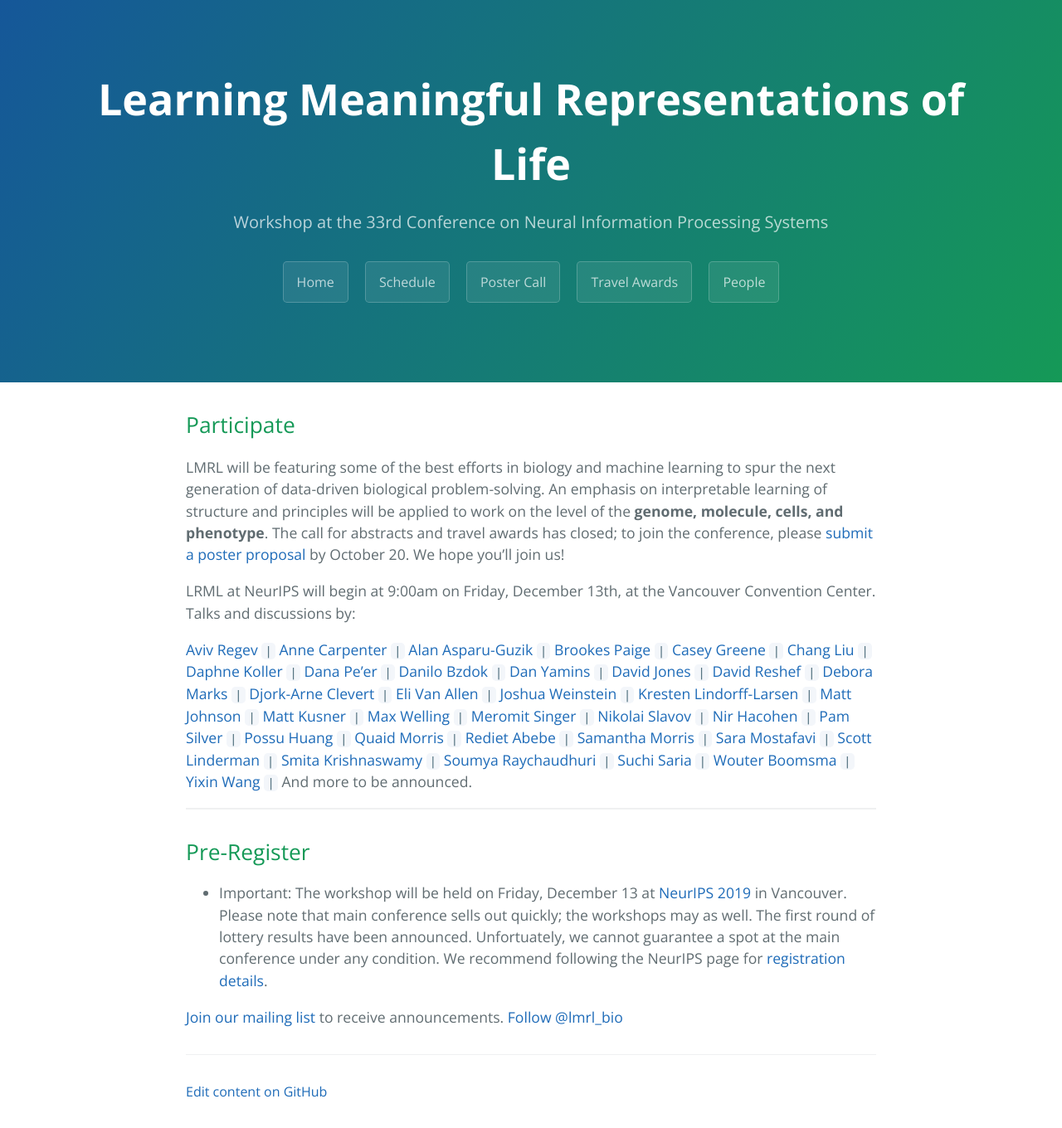
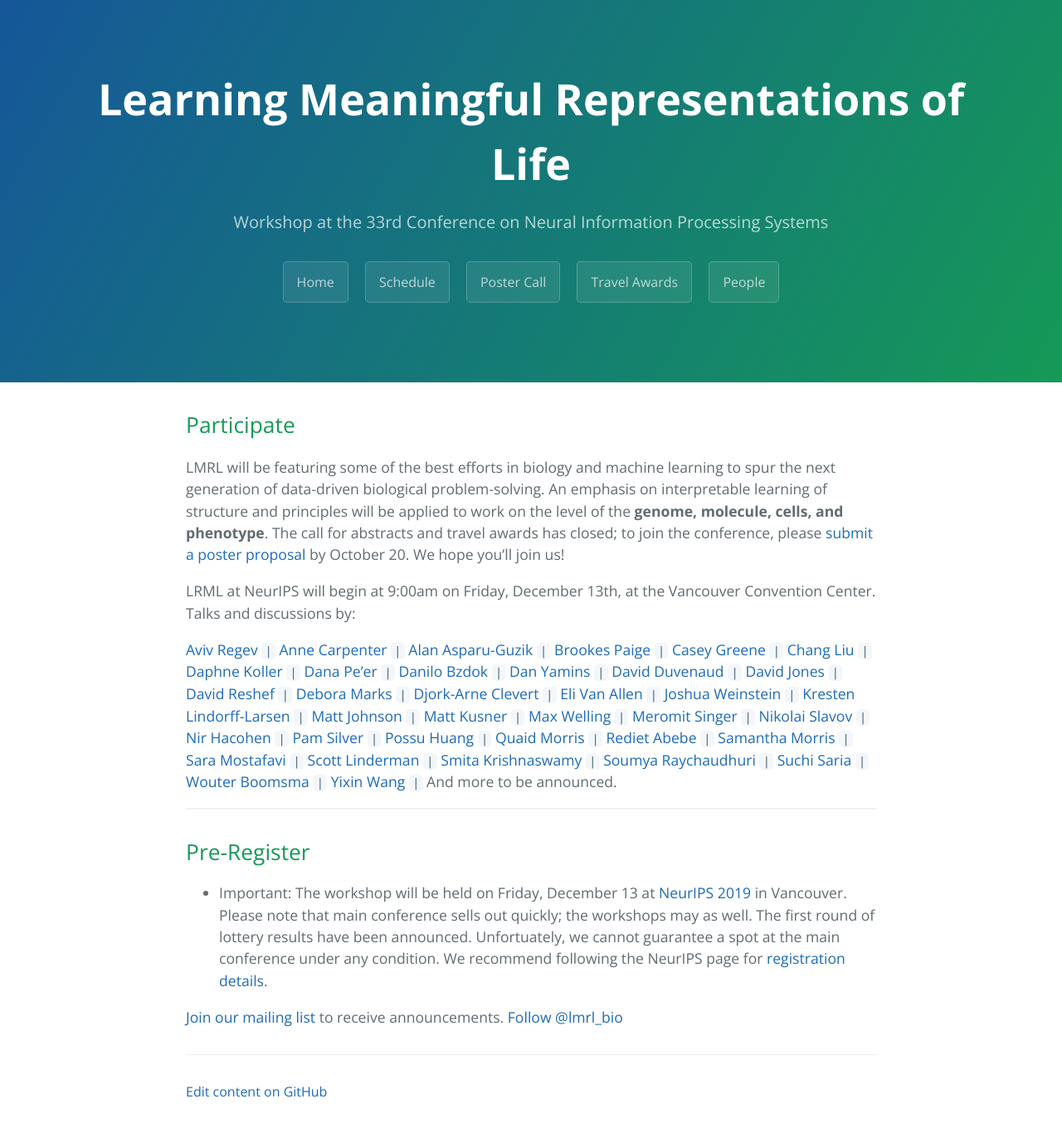
Before and after one commit to lmrl-bio/lmrl-bio.github.io, a Jekyll site: the page built from index.md, in a window 1280 px wide. Shown: the whole page at 83% size. Built offline with Jekyll 4.4.1, drawn with Linux system fonts in a browser that asks for light colours; comment, search, counter and statistics services are not loaded; our own code applies the rules of GitHub Pages for plain Markdown files.

Commit message:
Update index.md

```diff
--- a/index.md
+++ b/index.md
@@ -18,6 +18,7 @@ LRML at NeurIPS will begin at 9:00am on Friday, December 13th, at the Vancouver
 [Dana Pe’er](https://www.mskcc.org/research/ski/labs/dana-pe-er) `|`
 [Danilo Bzdok](https://danilobzdok.de/) `|`
 [Dan Yamins](https://neuroailab.stanford.edu/) `|`
+[David Duvenaud](http://www.cs.toronto.edu/~duvenaud/) `|`
 [David Jones](http://www0.cs.ucl.ac.uk/staff/D.Jones/) `|`
 [David Reshef](http://web.mit.edu/dnreshef/www/) `|`
 [Debora Marks](https://marks.hms.harvard.edu/) `|`
```
